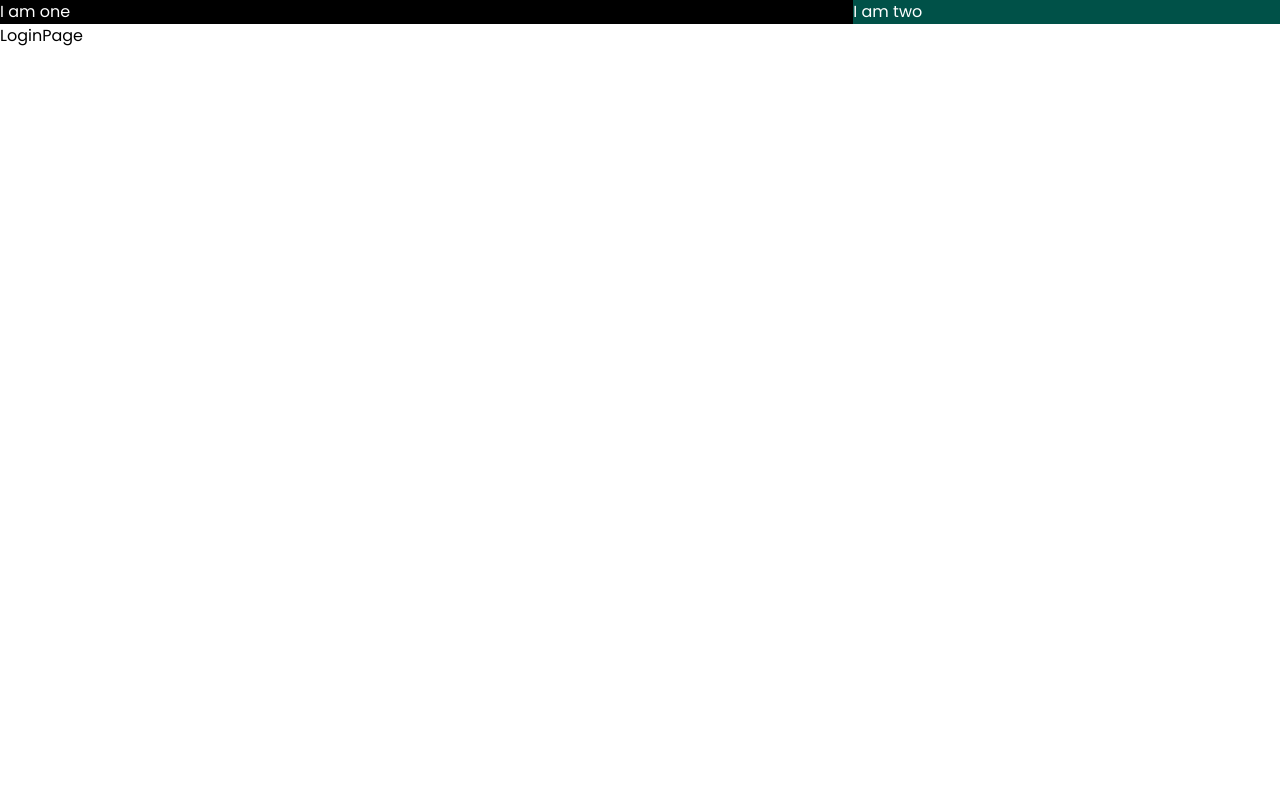
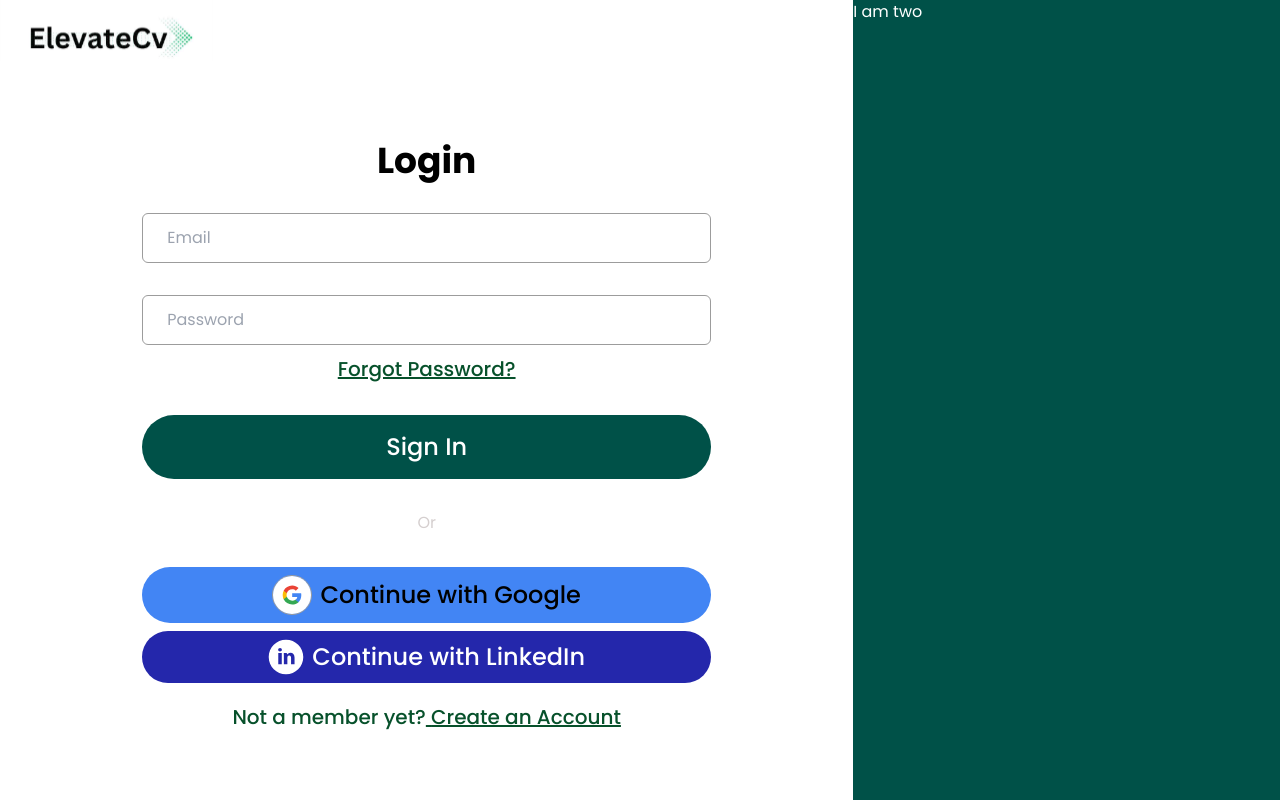
Before and after one commit to onuorachidimma/cv_maker, a React (Vite) app: page /login in a window 1280 px wide. Built offline with nearby package versions, Linux system fonts and the light colour scheme.

Commit message:
feat: create one side of LoginPage UI

```diff
--- a/src/pages/loginPage.jsx
+++ b/src/pages/loginPage.jsx
@@ -1,15 +1,90 @@
+import logo from "../assets/images/Logo-whitebg.svg";
+import { Link } from "react-router-dom";
+import signinImg from "../assets/images/Signin-Button.svg";
+import googleSigninImg from "../assets/images/googleLoginButton.svg";
+import linkedInSigninImg from "../assets/images/social_linkedin-with-circle.svg";
+import googleIcon from "../assets/images/google.svg";
 const LoginPage = () => {
-    return (
-      <div className="flex flex-wrap">
-        <div className="w-full md:w-2/3 bg-black text-white">
-          I am one
+  return (
+    <div className="flex flex-wrap font-sans h-screen">
+      <div className="w-full md:w-2/3 bg-white text-black">
+        <div className="mb-20 w-1/4 bg-black">
+          <img className="" src={logo} alt="Logo" />
         </div>
-        <div className="w-full md:w-1/3 bg-purple text-white">
-          I am two
+
+        <div className="w-8/12 mx-auto">
+          <h3 className="text-4xl font-bold mb-8 text-center">Login</h3>
+
+          <div className="mb-8">
+            <input
+              type="email"
+              name="email"
+              id="email"
+              placeholder="Email"
+              className="w-full border border-customLight block rounded-md mb-8 py-3 indent-6"
+            />
+            <input
+              type="password"
+              name="password"
+              id="password"
+              placeholder="Password"
+              className="w-full border border-customLight block rounded-md mb-2.5 py-3 indent-6"
+            />
+            <Link
+              to="#"
+              className="text-center block text-customDeepGreen underline text-xl font-medium"
+            >
+              Forgot Password?
+            </Link>
+          </div>
+
+          <div>
+            <button
+              className="text-white text-2xl font-medium block w-full w-full bg-purple rounded-50px py-4"
+              type="submit"
+            >
+              <p>Sign In</p>
+            </button>
+            <p className="text-customTextGray text-center my-8">Or</p>
+            <button
+              className="block text-2xl font-medium w-full flex justify-center items-center rounded-50px bg-customLightBlue  mb-2 py-2"
+              type="submit"
+            >
+              <img
+                className="block pr-2"
+                src={googleIcon}
+                alt="Google Signin Image"
+              />
+              Continue with Google
+            </button>
+
+            <button
+              className=" block text-2xl font-medium bg-customBlue w-full flex justify-center items-center mb-5 text-white rounded-50px py-2"
+              type="submit"
+            >
+              <img
+                className="block pr-2"
+                src={linkedInSigninImg}
+                alt="LinkedIn Signin Image"
+              />
+              Continue with LinkedIn
+            </button>
+            <p className="text-center text-xl font-medium text-customDeepGreen">
+              Not a member yet?
+              <Link
+                to="#"
+                className="text-customDeepGreen underline text-xl font-medimu"
+              >
+                {" "}
+                Create an Account
+              </Link>
+            </p>
+          </div>
         </div>
-        LoginPage
       </div>
-    );
-  };
+      <div className="w-full md:w-1/3 bg-purple text-white">I am two</div>
+    </div>
+  );
+};
 
-  export default LoginPage;
+export default LoginPage;
```
